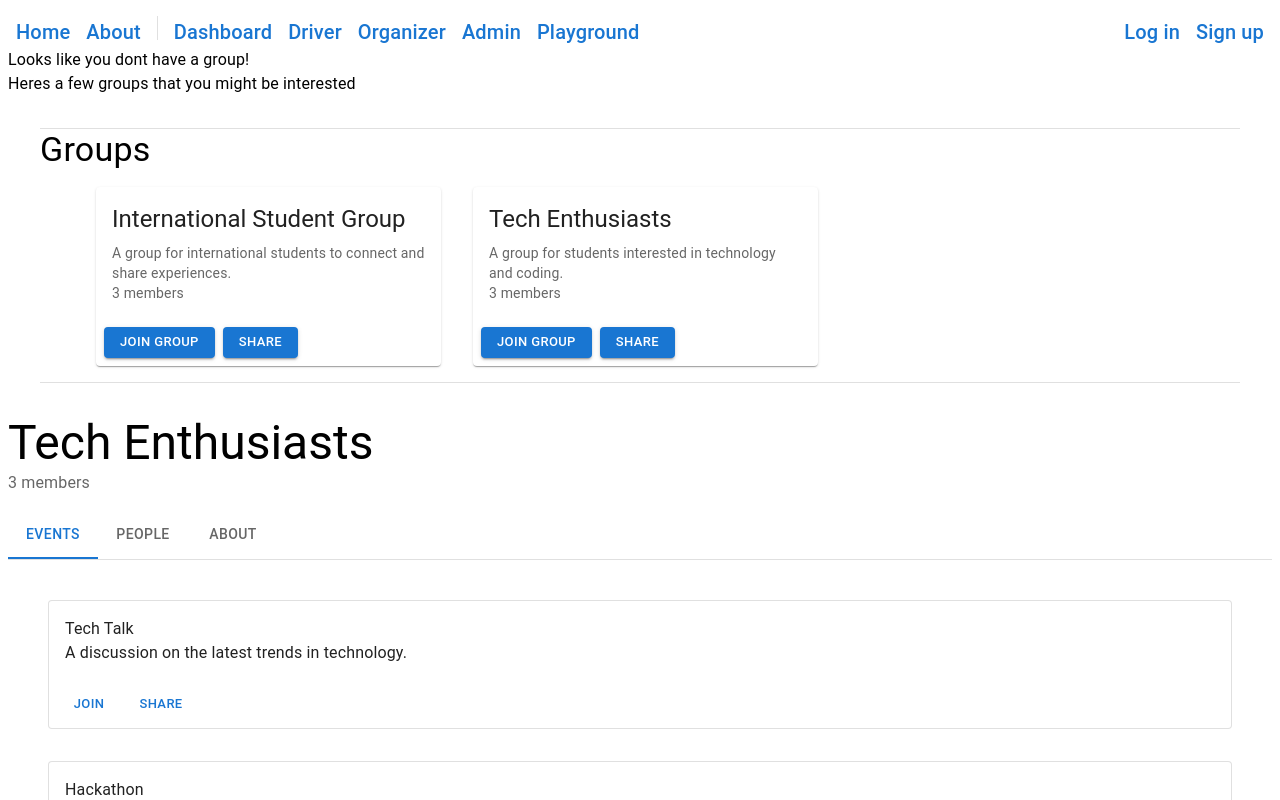
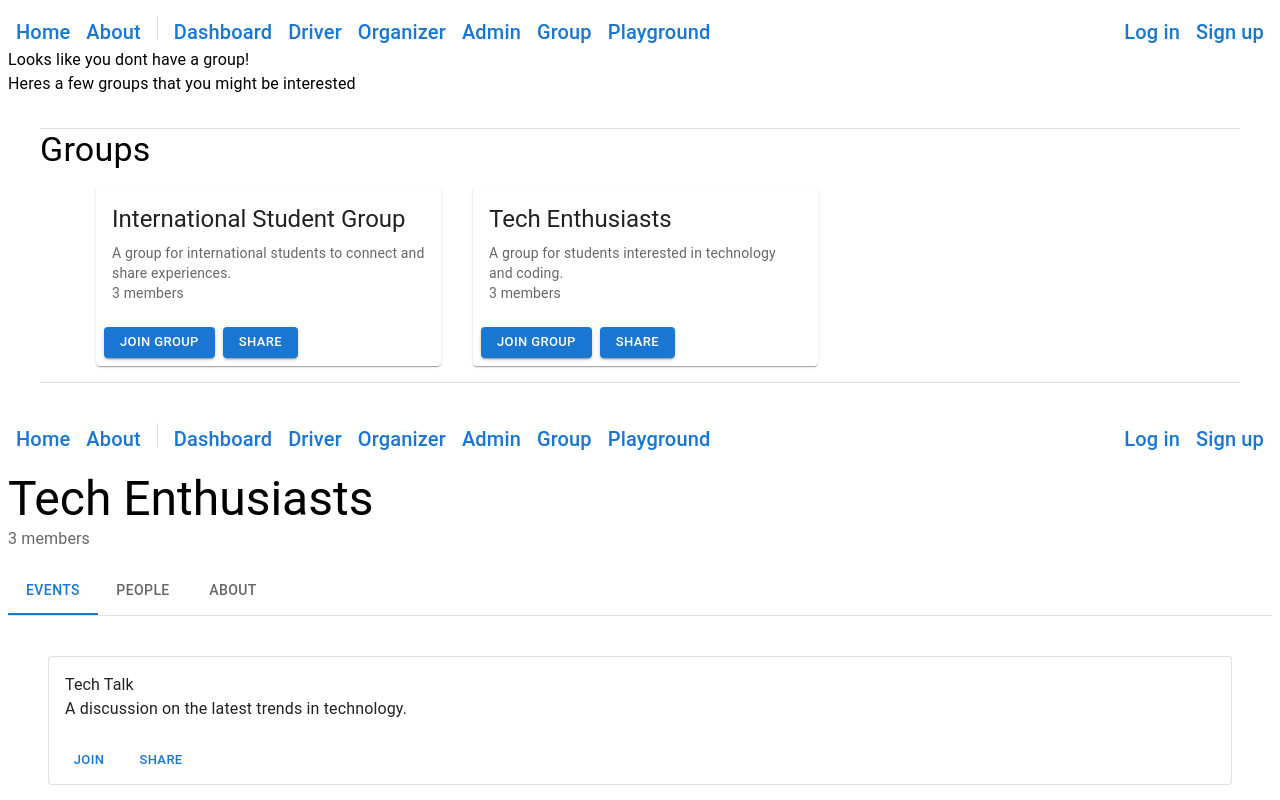
Before and after one commit to bengoh815/travellingProblem, a React (Create React App) app in the folder client/: page /dashboard in a window 1280 px wide. Shown: the top 800 px of the page. Built offline with nearby package versions, Linux system fonts and the light colour scheme.

Commit message:
Structure change

```diff
--- a/client/src/App.tsx
+++ b/client/src/App.tsx
@@ -9,6 +9,7 @@ import OrgDashboard from "./pages/OrgDashboard";
 import AdminDashboard from "./pages/AdminDashboard";
 import Error from "./pages/Error";
 import Playground from "./pages/Playground";
+import GroupInfo from "./pages/GroupInfo";
 
 const App = () => {
   return (
@@ -22,6 +23,7 @@ const App = () => {
         <Route path="/dashboard/driver" element={<DriverDashboard />} />
         <Route path="/dashboard/organizer" element={<OrgDashboard />} />
         <Route path="/dashboard/admin" element={<AdminDashboard />} />
+        <Route path="/groups/:id" element={<GroupInfo />} />
         <Route path="/playground" element={<Playground />} />
         <Route path="*" element={<Error />} />
       </Routes>
--- a/client/src/components/Navbar.tsx
+++ b/client/src/components/Navbar.tsx
@@ -14,6 +14,7 @@ const Navbar = () => {
         <StyledLink to="/dashboard/driver">Driver</StyledLink>
         <StyledLink to="/dashboard/organizer">Organizer</StyledLink>
         <StyledLink to="/dashboard/admin">Admin</StyledLink>
+        <StyledLink to="/groups/:id">Group</StyledLink>
         <StyledLink to="/playground">Playground</StyledLink>
       </Box>
       <Box sx={{ display: "flex", p: 1, gap: 2 }}>
--- a/client/src/components/GroupInfo.tsx
+++ b/client/src/pages/GroupInfo.tsx
@@ -1,8 +1,8 @@
-import { Image } from "@mui/icons-material";
 import { Box, Grid, Tab, Tabs, Typography } from "@mui/material";
-import EventFeed from "./EventFeed";
+import EventFeed from "../components/EventFeed";
 import { useState } from "react";
 import { IGroup } from "../models/group.types";
+import Navbar from "../components/Navbar";
 
 interface TabPanelProps {
   children?: React.ReactNode;
@@ -68,6 +68,9 @@ const GroupInfo = () => {
   return (
     <Grid container spacing={2}>
       <Grid item md={12}>
+        <Navbar />
+      </Grid>
+      <Grid item md={12}>
         <Typography variant="h3">{groupData.name}</Typography>
         <Typography variant="body1" color="text.secondary">
           {groupData.members.length} members
--- a/client/src/pages/UserDashboard.tsx
+++ b/client/src/pages/UserDashboard.tsx
@@ -1,7 +1,7 @@
 import { Box, Typography } from "@mui/material";
 import Navbar from "../components/Navbar";
 import GroupRec from "../components/GroupRec";
-import GroupInfo from "../components/GroupInfo";
+import GroupInfo from "./GroupInfo";
 
 const hasGroup = false;
 
```
